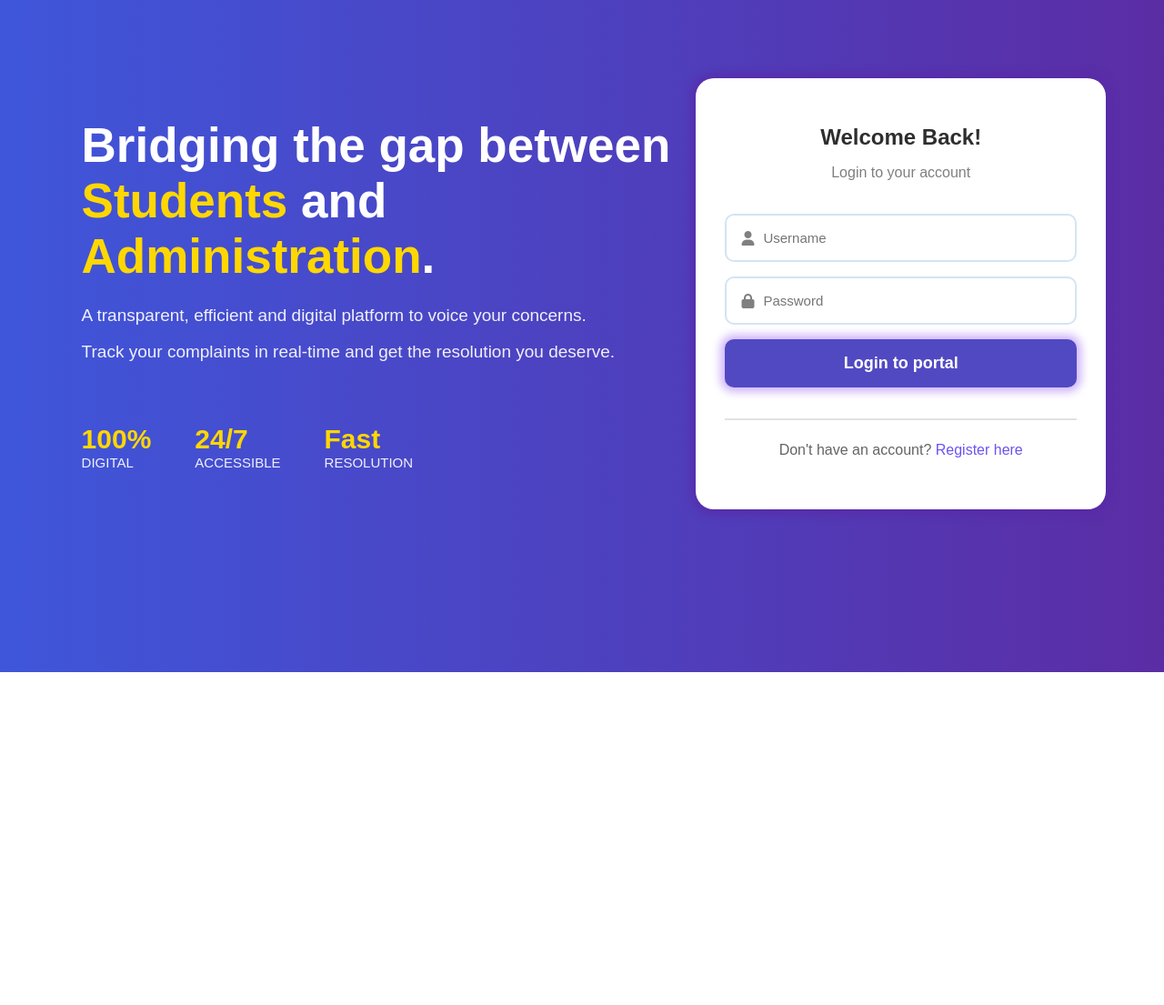
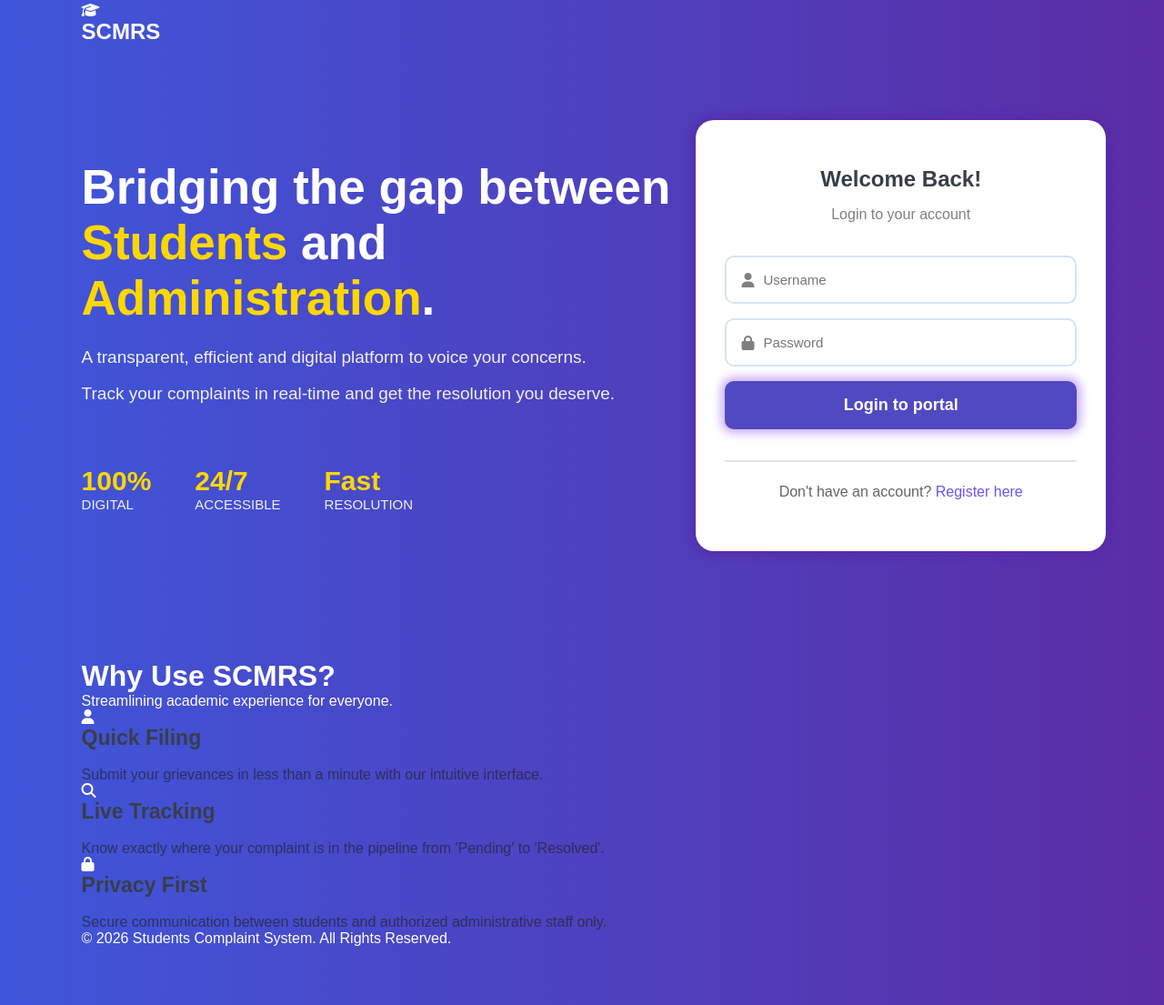
Before and after one commit to Belcogsg/Students-Complaints-Management-System-SCMRS-, a plain HTML site: page index.html in a window 1280 px wide. Shown: the part 61-1166 px from the top of the page at 91% size. Before the commit the page ends 800 px from the top, so only its background shows below. Drawn offline with Linux system fonts and the light colour scheme.

Commit message:
Added content on login and register page

```diff
--- a/index.html
+++ b/index.html
@@ -45,6 +45,10 @@
     </head>
 
     <body>
+        <div class="header">
+            <i class="fa-solid fa-graduation-cap"></i><h2>SCMRS</h2>
+        </div>
+
         <div class="login-page">
 
             <div class="left-content">
@@ -75,7 +79,7 @@
             <!-- this is our login form -->
             <div class="uname-passwd">
                 <form action="login.php" method="POST" onsubmit="validateLogin(event)" novalidate>
-                    <h2 style="text-align: center;">Welcome Back!</h2>
+                    <h2 style="text-align: center; color:rgb(55, 62, 73);">Welcome Back!</h2>
                     <p style="font-family:Arial, Helvetica, sans-serif; font-size: 16px; color:rgba(32, 33, 34, 0.575); text-align: center;">Login to your account</p><br><br>
 
                     <div class="input-box">
@@ -98,5 +102,36 @@
                 </form>
             </div>
         </div>
+
+        <br><br>
+
+        <div class="why-use-scmrs">
+            <h1>Why Use SCMRS?</h1>
+            <p>Streamlining academic experience for everyone.</p>
+
+            <div class="benefits">
+                <div class="benefit-box">
+                    <i class="fa-solid fa-user"></i><br>
+                    <h3 style="color:rgb(55, 62, 73); font-size: 23px;">Quick Filing</h3><br>
+                    <p style="color:rgba(32, 33, 34, 0.651);">Submit your grievances in less than a minute with our intuitive interface.</p>
+                </div>
+
+                <div class="benefit-box">
+                    <i class="fa-solid fa-search"></i><br>
+                    <h3 style="color:rgb(55, 62, 73); font-size: 23px">Live Tracking</h3><br>
+                    <p style="color:rgba(32, 33, 34, 0.651);">Know exactly where your complaint is in the pipeline from 'Pending' to 'Resolved'.</p>
+                </div>
+
+                <div class="benefit-box">
+                    <i class="fa-solid fa-lock"></i><br>
+                    <h3 style="color:rgb(55, 62, 73); font-size: 23px">Privacy First</h3><br>
+                    <p style="color:rgba(32, 33, 34, 0.651);">Secure communication between students and authorized administrative staff only.</p>
+                </div>
+            </div>
+        </div>
+
+        <div class="footer">
+            <p>&copy; 2026 Students Complaint System. All Rights Reserved.</p>
+        </div>
     </body>
 </html>
```
Also changed, not shown: register.html (+4 -4 lines).
